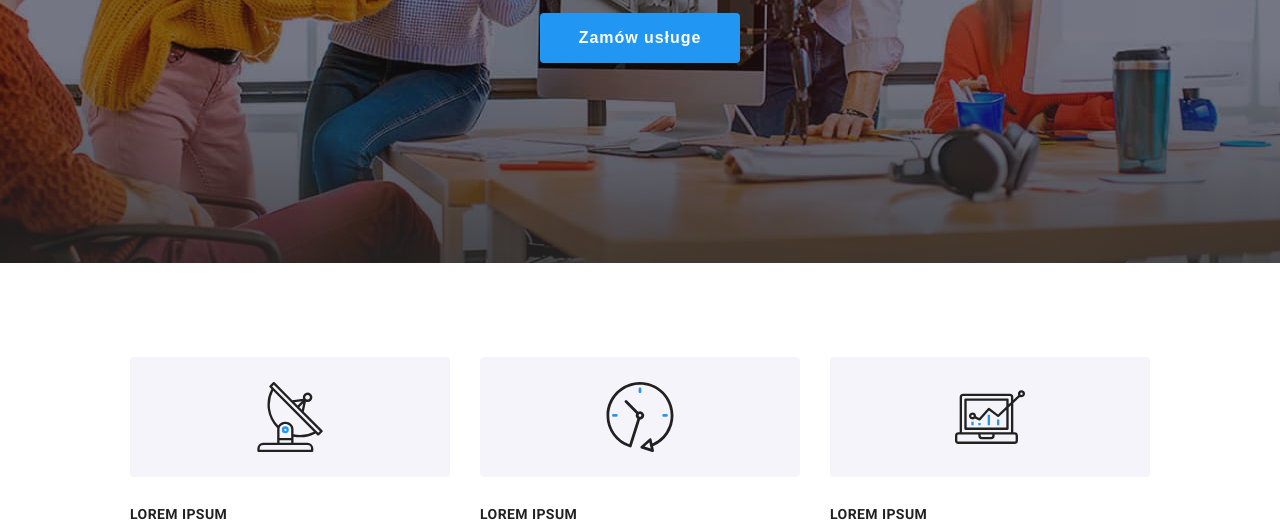
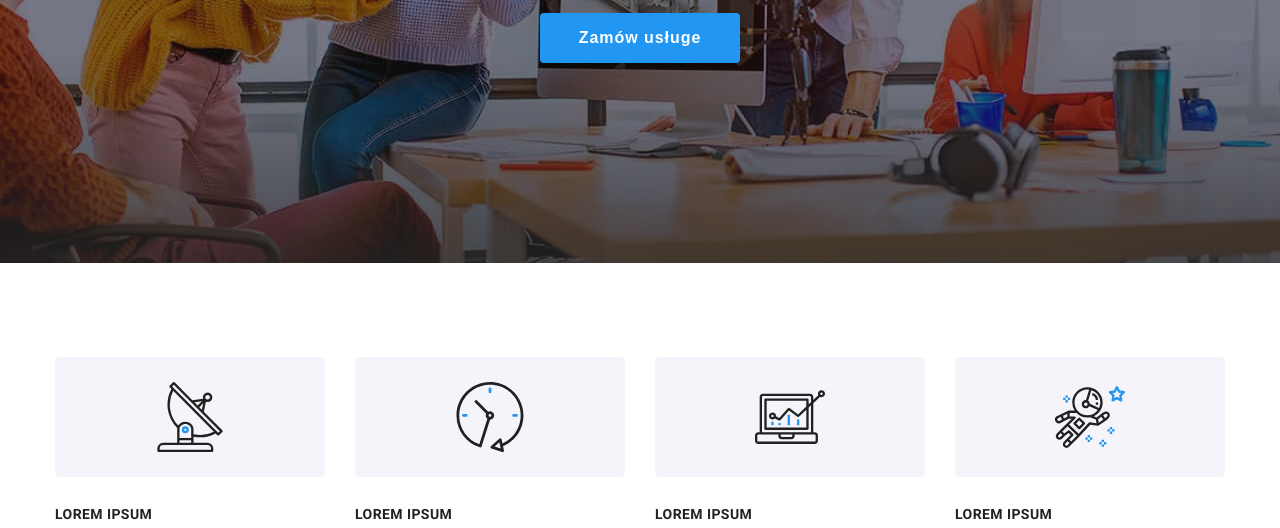
Before and after one commit to Hubuuus/goit-markup-hw-08, a plain HTML site: page index.html in a window 1280 px wide. Shown: the part 417-945 px from the top of the page. Drawn offline with Linux system fonts and the light colour scheme.

Commit message:
poprawka

```diff
--- a/sass/components/_page-main.scss
+++ b/sass/components/_page-main.scss
@@ -106,12 +106,11 @@ $shadow-background: linear-gradient(
   gap: 30px;
   &__icon {
     flex-direction: column;
-    max-width: 450px;
-    min-width: 320px;
+    box-sizing: border-box;
+    width: 450px;
     &--box {
       box-sizing: border-box;
       max-width: 450px;
-      min-width: 320px;
       height: 120px;
       background: $background-button-color;
       border-radius: 4px;
```
Also changed, not shown: css/main.css, css/main.min.css, 2 other files.
